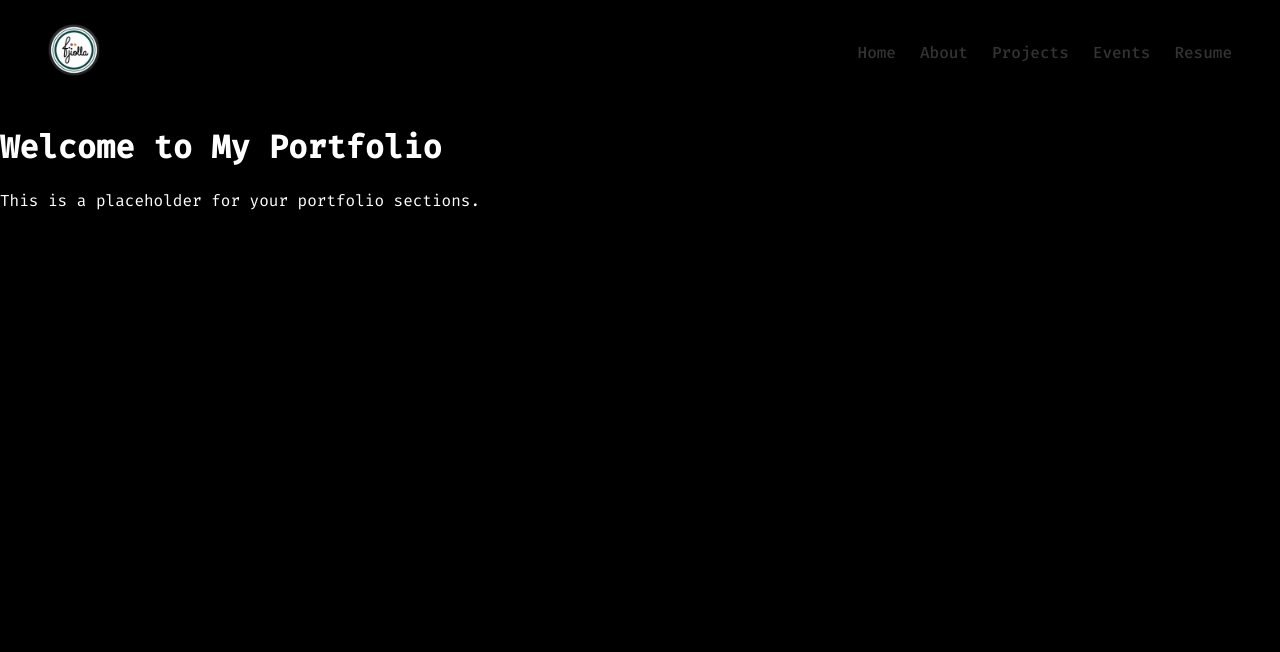
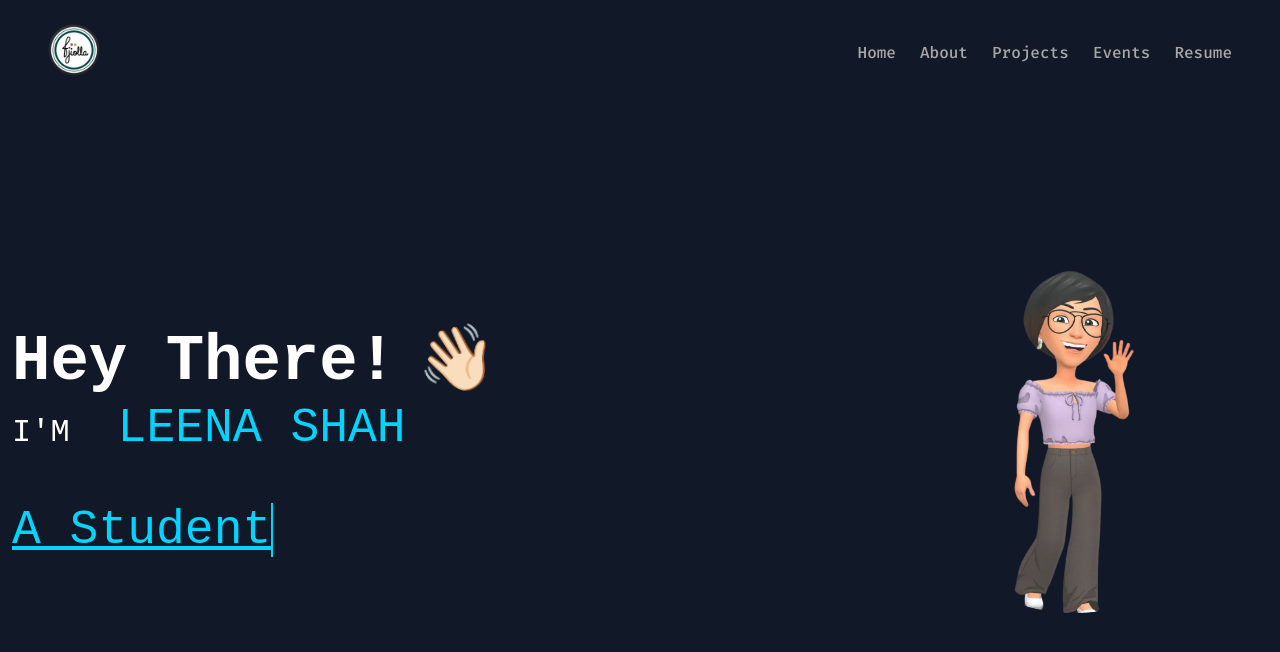
Before and after one commit to fjiolla/My-Portfolio, a React (Vite) app: page / in a window 1280 px wide. Shown: the top 652 px of the page. Built offline with nearby package versions, Linux system fonts and the light colour scheme.

Commit message:
Designed the home page

```diff
--- a/src/App.jsx
+++ b/src/App.jsx
@@ -1,13 +1,13 @@
 import React from "react";
 import NavBar from "./components/Navbar.jsx";
+import Home from "./components/Home.jsx";
 
 function App() {
   return (
     <div className="App">
-      <NavBar />
+      <NavBar/>
       <main>
-        <h1>Welcome to My Portfolio</h1>
-        <p>This is a placeholder for your portfolio sections.</p>
+        <Home/>
       </main>
     </div>
   );
--- /dev/null
+++ b/src/components/Home.css
@@ -0,0 +1,130 @@
+html, body {
+  margin: 0;
+  padding: 0;
+  overflow: hidden;
+  height: 100%;
+}
+
+.home-section {
+  min-height: 100vh;
+  display: flex;
+  justify-content: center;
+  align-items: center;
+  padding: 0;
+  color: #fff;
+  font-family: 'Press Start 2P', monospace;
+}
+
+.home-content {
+  display: flex;
+  justify-content: space-between;
+  align-items: center;
+  max-width: 1000px;
+  width: 100%;
+  gap: 2rem;
+}
+
+.wave {
+  display: inline-block;
+  margin-left: -1rem;
+  animation: wave-animation 2s infinite;
+  transform-origin: 70% 70%;
+}
+
+.text-part {
+    flex: 1;
+    margin-left: -8rem;
+    margin-top: -8rem;
+}
+
+@keyframes wave-animation {
+  0%   {  transform: rotate(0deg);    }
+  10%  {  transform: rotate(30deg);   }
+  20%  {  transform: rotate(-30deg);  }
+  30%  {  transform: rotate(30deg);   }
+  40%  {  transform: rotate(-30deg);  }
+  50%  {  transform: rotate(20deg);   }
+  60%  {  transform: rotate(-20deg);  }
+  70%  {  transform: rotate(10deg);   }
+  80%  {  transform: rotate(-10deg);  }
+  90%  {  transform: rotate(5deg);    }
+  100% {  transform: rotate(0deg);    }
+}
+
+.intro {
+  font-size: 4rem;
+  margin: 0 0 0.2rem 0;
+}
+
+.name-line {
+  display: flex;
+  align-items: baseline;
+  gap: 3rem;
+  margin-bottom: 3rem;
+}
+
+.sub-intro {
+  font-size: 2rem;
+}
+
+.image-part {
+  flex: 1;
+  margin-top: -8rem;
+  margin-right: -7rem;
+  display: flex;
+  justify-content: flex-end;
+}
+
+.myname {
+  font-size: 3rem;
+  color: #00d4ff;
+}
+
+
+.my-icon {
+    width: 350px;
+    height: 350px;
+    border-radius: 50%;
+}
+
+.my-icon:hover {
+    transform: scale(1.05);
+}
+
+@media (max-width: 768px) {
+    .home-content {
+        flex-direction: column;
+    }
+
+    .image-part {
+        justify-content: center;
+    }
+
+    .my-icon {
+        width: 200px;
+        margin-top: 2rem;
+    }
+
+}
+
+
+.role {
+  display: inline-block;
+  font-size: 3rem;
+  color: #00d4ff;
+  white-space: nowrap;
+  overflow: hidden;
+  border-right: 2px solid #00d4ff;
+  text-decoration: underline;
+  width: 0;
+  animation: typing 2s steps(9, end) 1 forwards, blink 0.9s infinite step-end;
+}
+
+@keyframes typing {
+  from { width: 0; }
+  to   { width: 9ch; }
+}
+
+@keyframes blink {
+  50% { border-color: transparent; }
+}
--- /dev/null
+++ b/src/components/Home.jsx
@@ -0,0 +1,32 @@
+import React from "react";
+import "./Home.css";
+import myIcon from "../assets/myIcon.svg"
+
+export default function Home() {
+  return (
+    <section className="home-section">
+  <div className="home-content">
+    <div className="text-part">
+      <h1 className="intro">
+        Hey There!{" "}
+        <span className="wave" role="img" aria-label="wave">
+          👋🏻
+        </span>
+      </h1>
+
+      <div className="name-line">
+        <span className="sub-intro">I'M</span>
+        <span className="myname">LEENA SHAH</span>
+      </div>
+
+      <span className="role">A Student</span>
+    </div>
+
+    <div className="image-part">
+      <img src={myIcon} alt="Leena Icon" className="my-icon" />
+    </div>
+  </div>
+</section>
+
+  );
+}
--- a/src/components/NavBar.css
+++ b/src/components/NavBar.css
@@ -3,7 +3,6 @@
   justify-content: space-between;
   align-items: center;
   padding: 0rem 3rem 0rem 1.5rem;
-  background-color: #000000;
 }
 
 .navbar-logo .logo {
@@ -19,7 +18,7 @@
 
 .navbar-links a {
   text-decoration: none;
-  color: #333;
+  color: #a8a7a7;
   font-weight: 500;
 }
 
--- a/src/index.css
+++ b/src/index.css
@@ -5,6 +5,7 @@ body {
   font-family: "Fira Code", monospace !important;
   -webkit-font-smoothing: antialiased;
   -moz-osx-font-smoothing: grayscale;
-  background-image: linear-gradient(to left, rgb(0, 0, 0), rgb(0, 0, 0));
+  background-color: #111827;
+  /*background-image: linear-gradient(to left, rgb(0, 0, 0), rgb(0, 0, 0));*/
   color: #fff;
 }
```
Also changed, not shown: src/assets/myIcon.svg (added).
